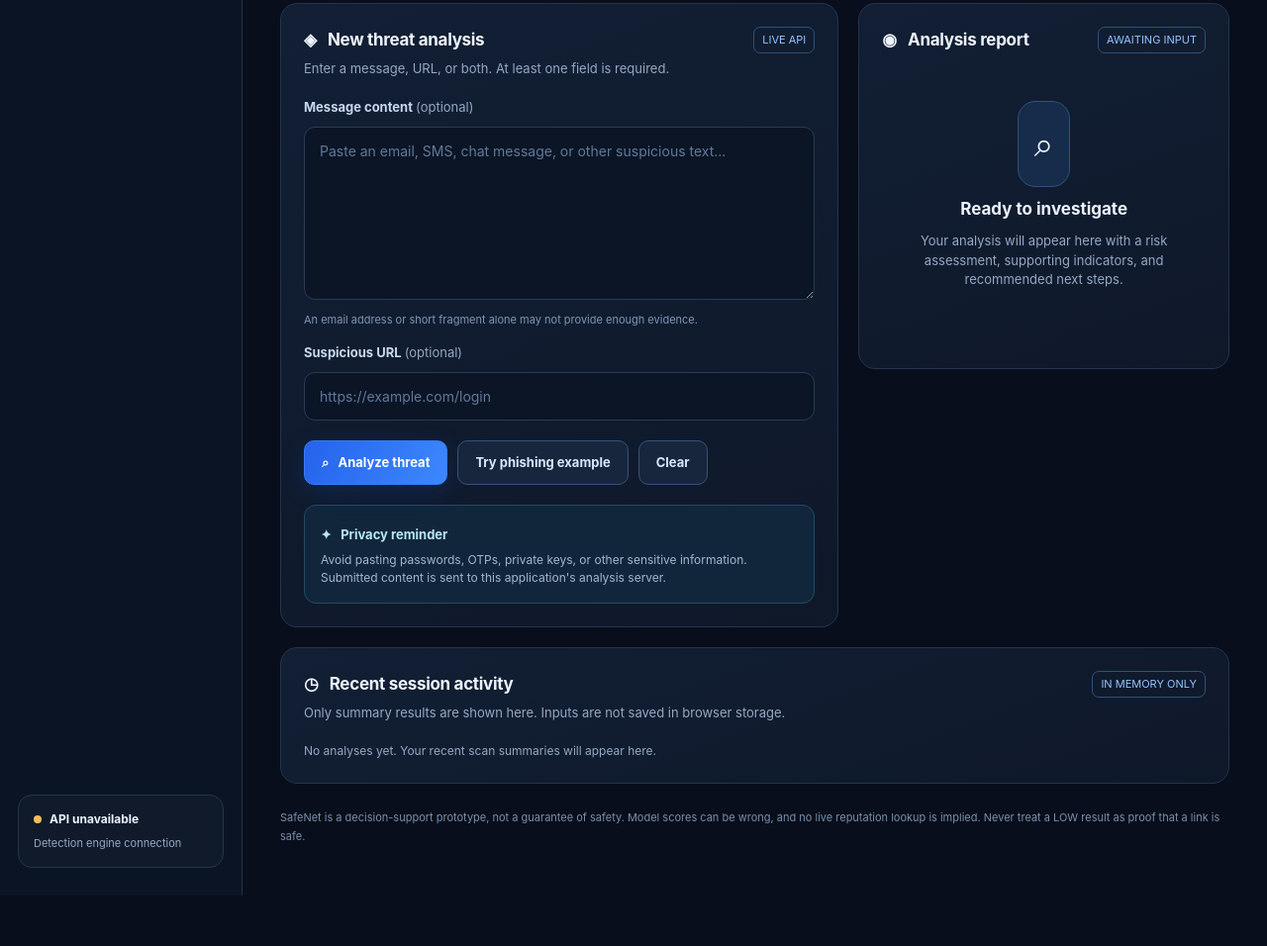
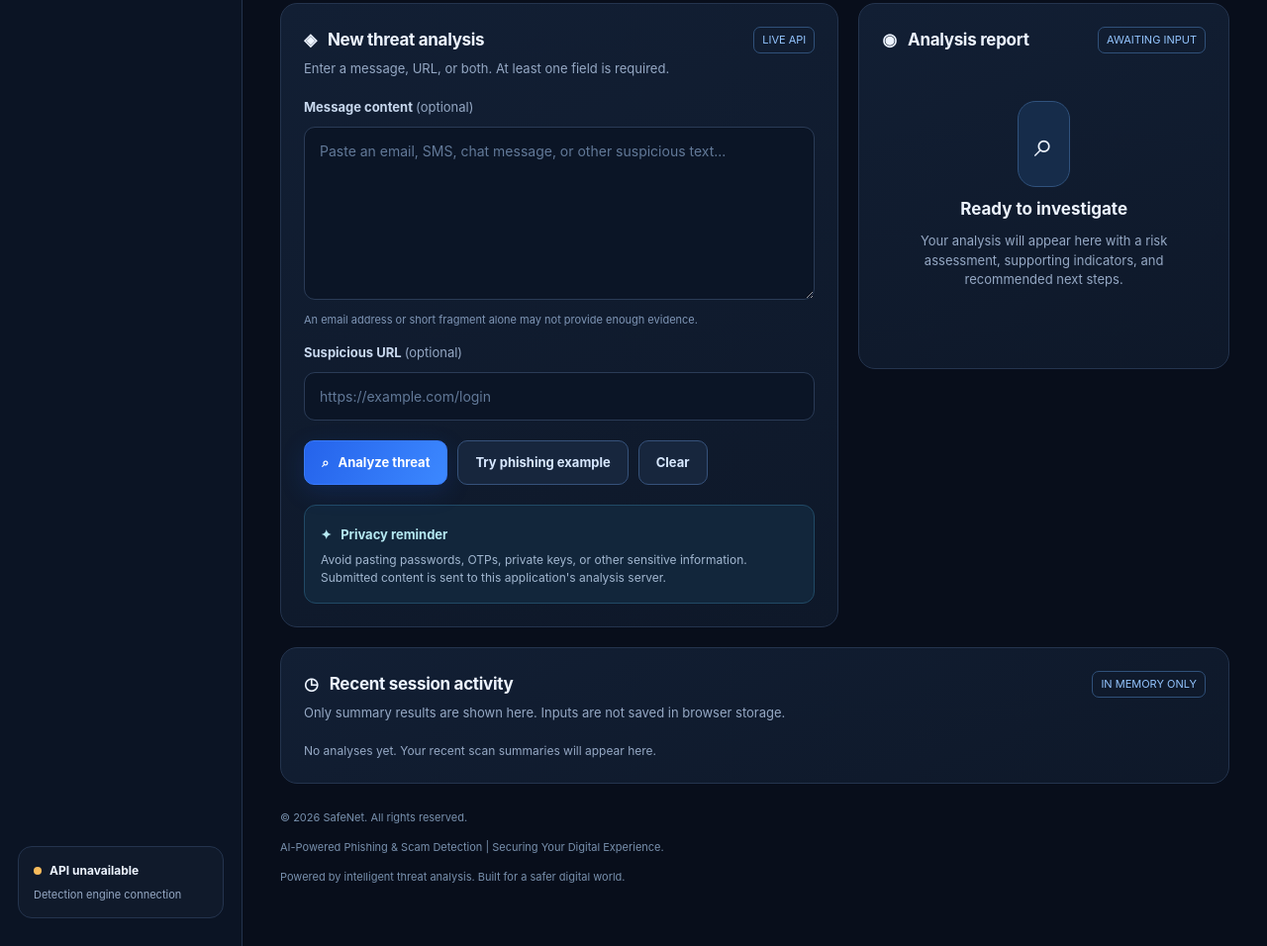
Before and after one commit to uday7104/SafeNet, a plain HTML site: page static/index.html in a window 1280 px wide. Shown: the part 460-1416 px from the top of the page at 99% size. Before the commit the page ends 1365 px from the top, so only its background shows below. Drawn offline with Linux system fonts and the light colour scheme; no server answers.

Commit message:
index.html

```diff
--- a/static/index.html
+++ b/static/index.html
@@ -61,7 +61,13 @@ label{display:block;color:#c8d8ee;font-size:13px;font-weight:650;margin:16px 0 9
 </section>
 </div>
 <section class="card history" aria-labelledby="historyTitle"><div class="card-title"><h2 id="historyTitle">◷ &nbsp; Recent session activity</h2><span class="tag">IN MEMORY ONLY</span></div><p class="desc">Only summary results are shown here. Inputs are not saved in browser storage.</p><div id="history" class="history-list"><div class="history-empty">No analyses yet. Your recent scan summaries will appear here.</div></div></section>
-<footer class="footer">SafeNet is a decision-support prototype, not a guarantee of safety. Model scores can be wrong, and no live reputation lookup is implied. Never treat a LOW result as proof that a link is safe.</footer>
+<footer class="footer">
+  <p>© 2026 SafeNet. All rights reserved.</p>
+  <p>AI-Powered Phishing & Scam Detection |
+     Securing Your Digital Experience.</p>
+  <p>Powered by intelligent threat analysis.
+     Built for a safer digital world.</p>
+</footer>
 </div></div>
 <script>
 'use strict';
```
